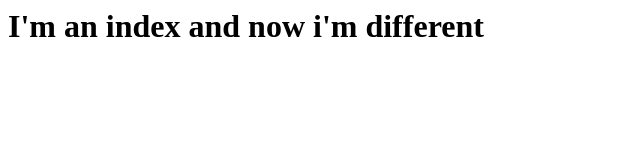
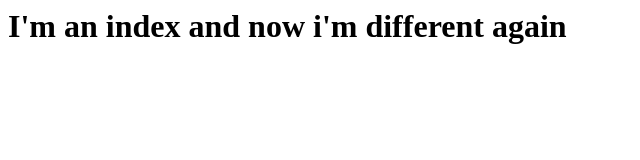
Before and after one commit to Benaiah/test-netlify-deploy-notifications, a plain HTML site: page index.html in a window 1280 px wide. Shown: the whole page, without its empty margins (0-640 px from the left). Drawn offline with Linux system fonts and the light colour scheme.

Commit message:
change headline again

```diff
--- a/index.html
+++ b/index.html
@@ -1 +1 @@
-<h1>I'm an index and now i'm different</h1>
+<h1>I'm an index and now i'm different again</h1>
```
